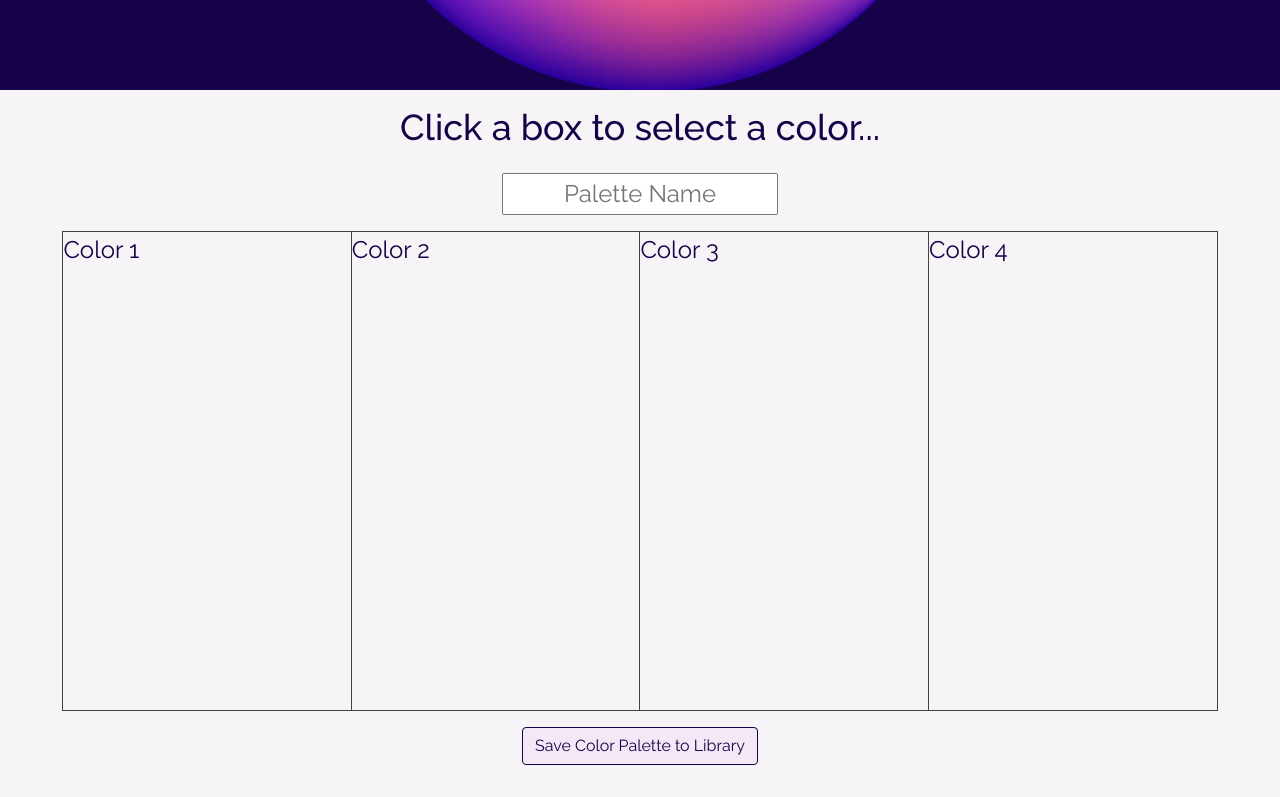
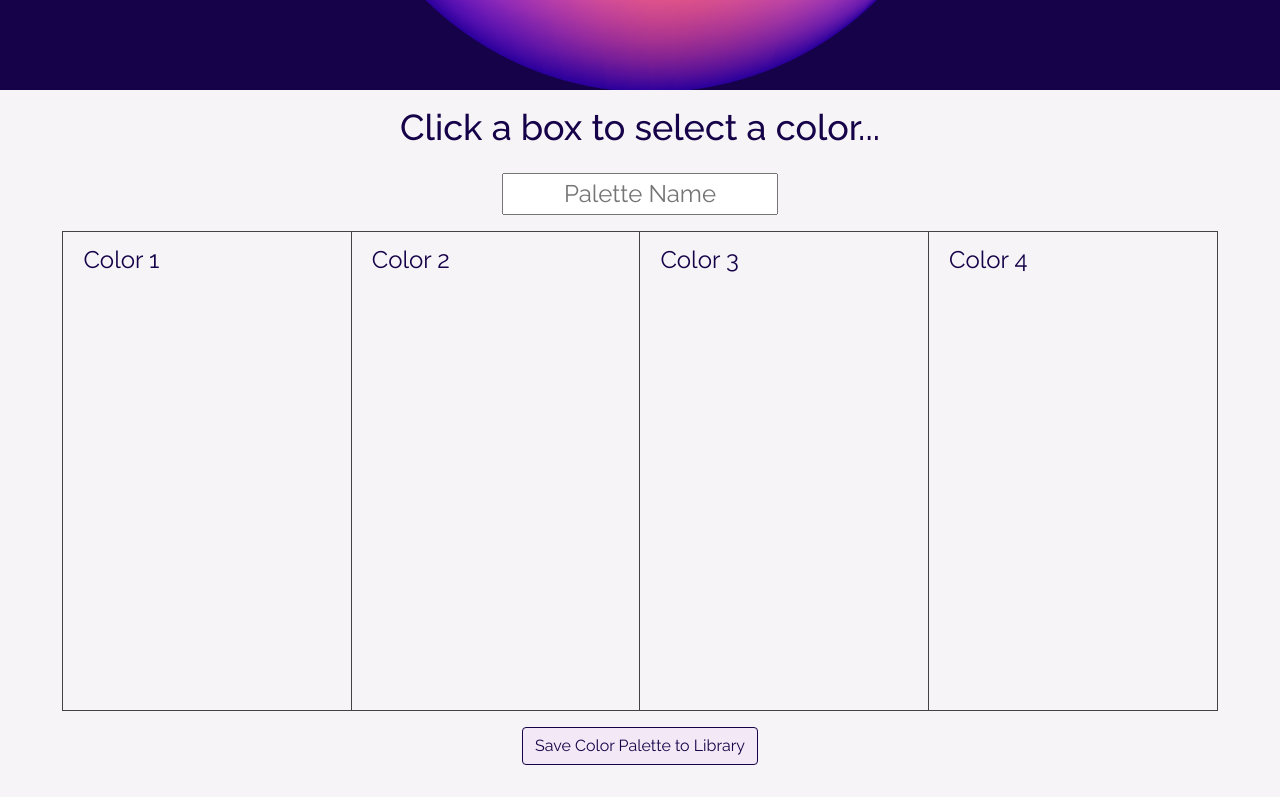
Before and after one commit to Allison-Eigsti/color-playground, a website with bundled scripts: page public/index.html in a window 1280 px wide. Shown: the part 610-1407 px from the top of the page. Built offline with nearby package versions, Linux system fonts and the light colour scheme; files whose address does not match are found by name.

Commit message:
Adjusted color code spacing

```diff
--- a/public/css/style.css
+++ b/public/css/style.css
@@ -444,6 +444,12 @@ main {
     width: 95%;
 }
 
+.color-code {
+    position: absolute;
+    left: 20px;
+    top: 10px;
+}
+
 .fine-print {
     font-size: var(--fs-100);
 }
--- a/public/index.html
+++ b/public/index.html
@@ -39,13 +39,13 @@
 
 
             <div class="palette-wrapper">
-                <div class="box" id="color1">Color 1</div>
+                <div class="box" id="color1"><span class="color-code">Color 1</span></div>
                     <input type="color" id="colorPicker1" style="display: none;">
-                <div class="box" id="color2">Color 2</div>
+                <div class="box" id="color2"><span class="color-code">Color 2</span></div>
                     <input type="color" id="colorPicker2" style="display: none;">
-                <div class="box" id="color3">Color 3</div>
+                <div class="box" id="color3"><span class="color-code">Color 3</span></div>
                     <input type="color" id="colorPicker3" style="display: none;">
-                <div class="box" id="color4">Color 4</div>
+                <div class="box" id="color4"><span class="color-code">Color 4</span></div>
                     <input type="color" id="colorPicker4" style="display: none;">
             </div>
 
--- a/public/js/library.js
+++ b/public/js/library.js
@@ -30,25 +30,25 @@ function load() {
             <h2 class="palette-title" id="${palette.title}">${palette.title}</h2>
         <div class="box-wrapper">
         <div class="box" data-color="color1" style="background-color: ${palette.colors[0]};">
-        <div data-code="code1">${palette.colors[0]}</div>
+        <div data-code="code1" class="color-code">${palette.colors[0]}</div>
             <img src="/assets/icons/edit-icon.png" alt="Edit" class="hover-edit">
             <input type="color" data-picker="colorPicker1" style="display: none;">
             <div class="overlay"></div>
             </div>
         <div class="box" data-color="color2" style="background-color: ${palette.colors[1]};">
-            <div data-code="code2">${palette.colors[1]}</div>
+            <div data-code="code2" class="color-code">${palette.colors[1]}</div>
             <img src="/assets/icons/edit-icon.png" alt="Edit" class="hover-edit">
             <div class="overlay"></div>
             </div>
             <input type="color" data-picker="colorPicker2" style="display: none;">
         <div class="box" data-color="color3" style="background-color: ${palette.colors[2]};">
-            <div data-code="code3">${palette.colors[2]}</div>
+            <div data-code="code3" class="color-code">${palette.colors[2]}</div>
             <img src="/assets/icons/edit-icon.png" alt="Edit" class="hover-edit">
             <div class="overlay"></div>
             </div>
             <input type="color" data-picker="colorPicker3" style="display: none;">
         <div class="box" data-color="color4" style="background-color: ${palette.colors[3]};">
-            <div data-code="code4">${palette.colors[3]}</div>
+            <div data-code="code4" class="color-code">${palette.colors[3]}</div>
             <img src="/assets/icons/edit-icon.png" alt="Edit" class="hover-edit">
             <div class="overlay"></div>
             </div>
```
Also changed, not shown: README.md.
